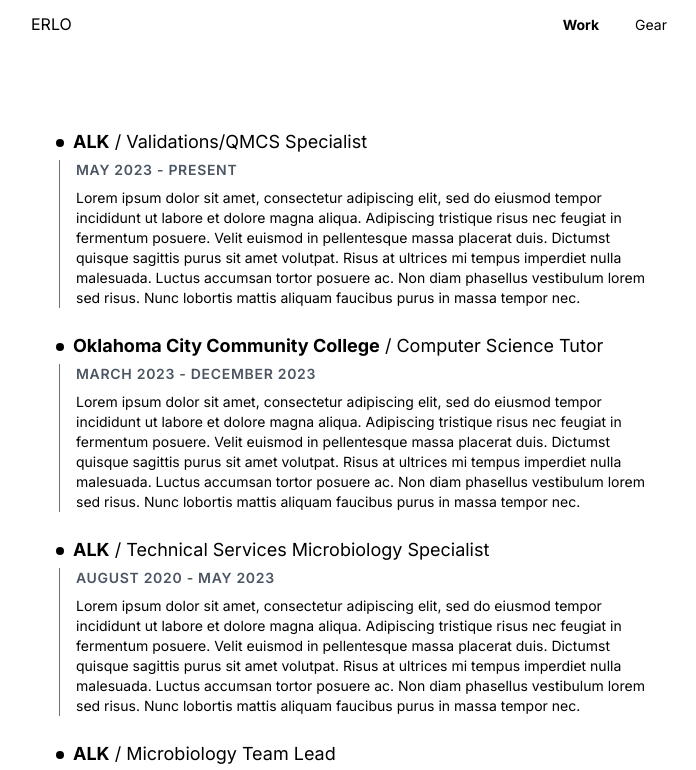
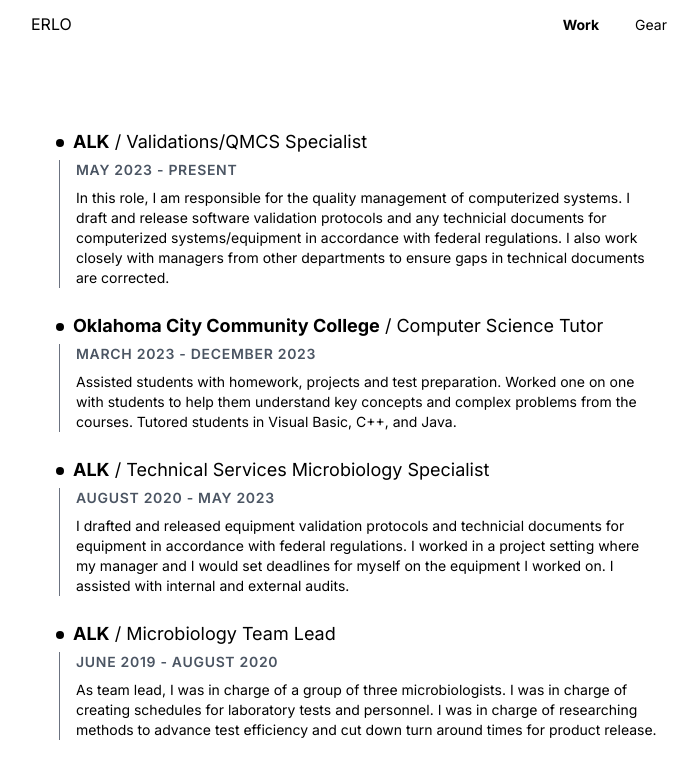
Before and after one commit to er-lo/erlo-web, a Next.js app: page /work in a window 1280 px wide. Shown: the top 770 px of the page, without its empty margins (283-979 px from the left). Built offline with nearby package versions, Linux system fonts and the light colour scheme.

Commit message:
Updated work descriptions from lorem ipsum

```diff
--- a/src/app/work/page.tsx
+++ b/src/app/work/page.tsx
@@ -1,8 +1,8 @@
 const work = [
-  { title: "Validations/QMCS Specialist", company: "ALK", time: "May 2023 - Present", description: "Lorem ipsum dolor sit amet, consectetur adipiscing elit, sed do eiusmod tempor incididunt ut labore et dolore magna aliqua. Adipiscing tristique risus nec feugiat in fermentum posuere. Velit euismod in pellentesque massa placerat duis. Dictumst quisque sagittis purus sit amet volutpat. Risus at ultrices mi tempus imperdiet nulla malesuada. Luctus accumsan tortor posuere ac. Non diam phasellus vestibulum lorem sed risus. Nunc lobortis mattis aliquam faucibus purus in massa tempor nec. " },
-  { title: "Computer Science Tutor", company: "Oklahoma City Community College", time: "March 2023 - December 2023", description: "Lorem ipsum dolor sit amet, consectetur adipiscing elit, sed do eiusmod tempor incididunt ut labore et dolore magna aliqua. Adipiscing tristique risus nec feugiat in fermentum posuere. Velit euismod in pellentesque massa placerat duis. Dictumst quisque sagittis purus sit amet volutpat. Risus at ultrices mi tempus imperdiet nulla malesuada. Luctus accumsan tortor posuere ac. Non diam phasellus vestibulum lorem sed risus. Nunc lobortis mattis aliquam faucibus purus in massa tempor nec. " },
-  { title: "Technical Services Microbiology Specialist", company: "ALK", time: "August 2020 - May 2023", description: " Lorem ipsum dolor sit amet, consectetur adipiscing elit, sed do eiusmod tempor incididunt ut labore et dolore magna aliqua. Adipiscing tristique risus nec feugiat in fermentum posuere. Velit euismod in pellentesque massa placerat duis. Dictumst quisque sagittis purus sit amet volutpat. Risus at ultrices mi tempus imperdiet nulla malesuada. Luctus accumsan tortor posuere ac. Non diam phasellus vestibulum lorem sed risus. Nunc lobortis mattis aliquam faucibus purus in massa tempor nec. " },
-  { title: "Microbiology Team Lead", company: "ALK", time: "June 2019 - August 2020", description: "Lorem ipsum dolor sit amet, consectetur adipiscing elit, sed do eiusmod tempor incididunt ut labore et dolore magna aliqua. Adipiscing tristique risus nec feugiat in fermentum posuere. Velit euismod in pellentesque massa placerat duis. Dictumst quisque sagittis purus sit amet volutpat. Risus at ultrices mi tempus imperdiet nulla malesuada. Luctus accumsan tortor posuere ac. Non diam phasellus vestibulum lorem sed risus. Nunc lobortis mattis aliquam faucibus purus in massa tempor nec. " }
+  { title: "Validations/QMCS Specialist", company: "ALK", time: "May 2023 - Present", description: "In this role, I am responsible for the quality management of computerized systems. I draft and release software validation protocols and any technicial documents for computerized systems/equipment in accordance with federal regulations. I also work closely with managers from other departments to ensure gaps in technical documents are corrected. " },
+  { title: "Computer Science Tutor", company: "Oklahoma City Community College", time: "March 2023 - December 2023", description: "Assisted students with homework, projects and test preparation. Worked one on one with students to help them understand key concepts and complex problems from the courses. Tutored students in Visual Basic, C++, and Java." },
+  { title: "Technical Services Microbiology Specialist", company: "ALK", time: "August 2020 - May 2023", description: "I drafted and released equipment validation protocols and technicial documents for equipment in accordance with federal regulations. I worked in a project setting where my manager and I would set deadlines for myself on the equipment I worked on. I assisted with internal and external audits." },
+  { title: "Microbiology Team Lead", company: "ALK", time: "June 2019 - August 2020", description: "As team lead, I was in charge of a group of three microbiologists. I was in charge of creating schedules for laboratory tests and personnel. I was in charge of researching methods to advance test efficiency and cut down turn around times for product release." }
 ];
 export default function Work() {
   return (
```
